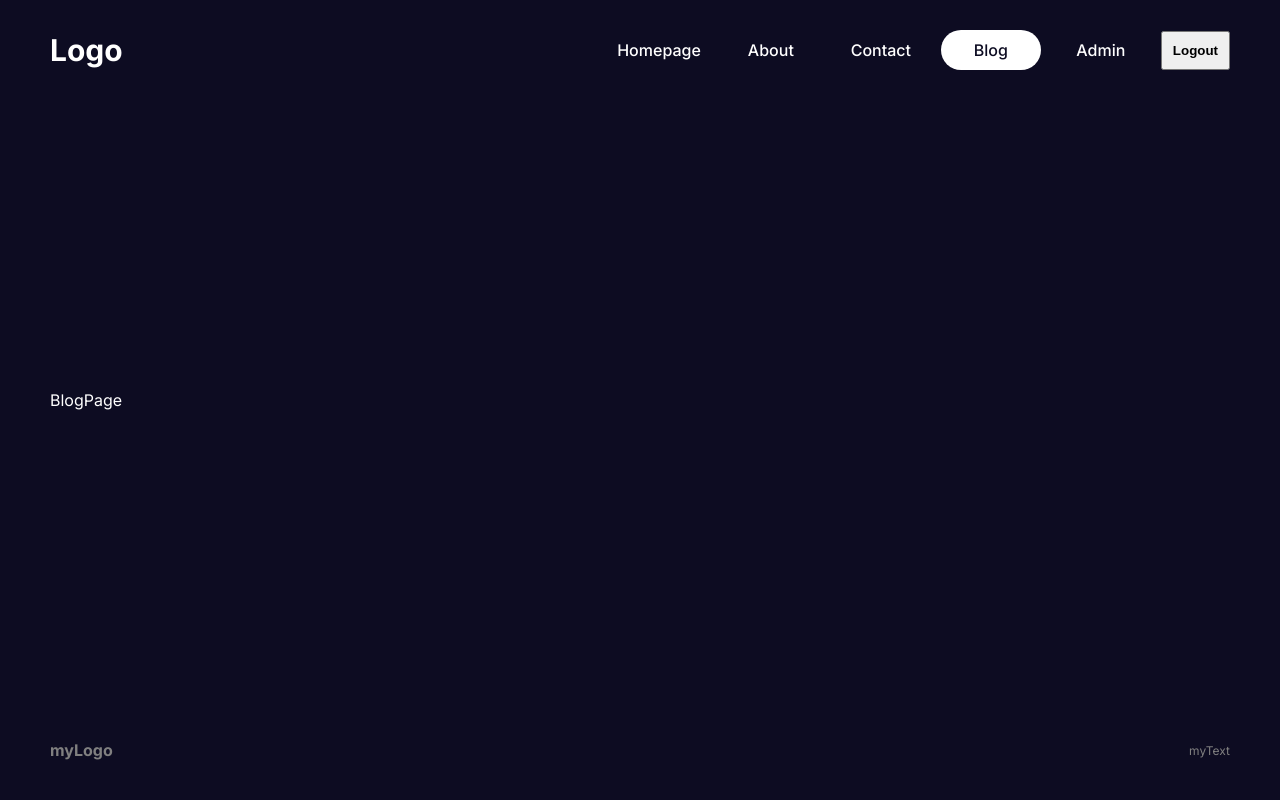
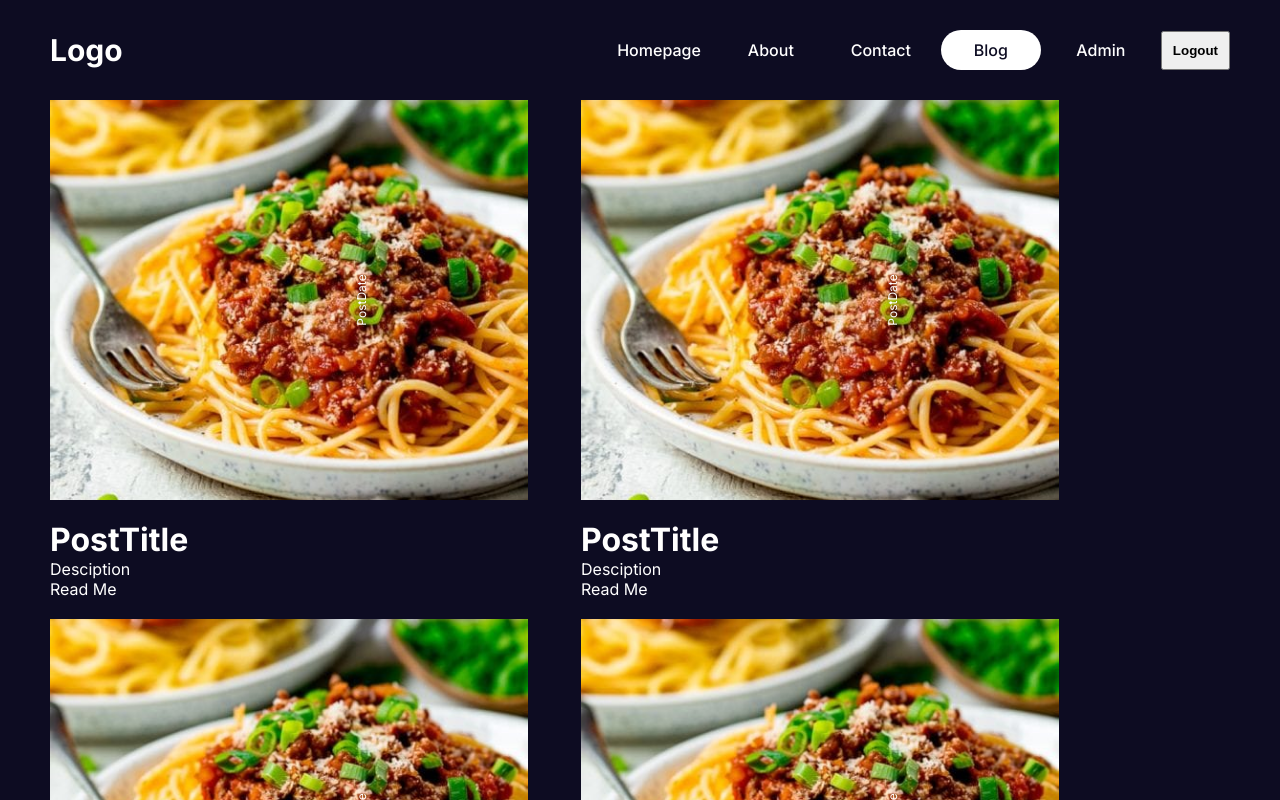
Before and after one commit to Ethan721au/nextjs-lama-dev-tutorial, a Next.js app: page /blog in a window 1280 px wide. Shown: the top 800 px of the page. Built offline with nearby package versions, Linux system fonts and the light colour scheme.

Commit message:
More changes

```diff
--- /dev/null
+++ b/src/app/blog/blogPage.module.css
@@ -0,0 +1,20 @@
+.container {
+  display: flex;
+  flex-wrap: wrap;
+}
+
+.post {
+  width: 30%;
+}
+
+@media screen and (max-width: 1280px) {
+  .post {
+    width: 45%;
+  }
+}
+
+@media screen and (max-width: 760px) {
+  .post {
+    width: 100%;
+  }
+}
--- a/src/app/blog/page.js
+++ b/src/app/blog/page.js
@@ -1,5 +1,22 @@
+import PostCard from "@/components/PostCard/PostCard";
+import styles from "./blogPage.module.css";
 const BlogPage = () => {
-  return <div>BlogPage</div>;
+  return (
+    <div className={styles.container}>
+      <div className={styles.post}>
+        <PostCard />
+      </div>
+      <div className={styles.post}>
+        <PostCard />
+      </div>
+      <div className={styles.post}>
+        <PostCard />
+      </div>
+      <div className={styles.post}>
+        <PostCard />
+      </div>
+    </div>
+  );
 };
 
 export default BlogPage;
--- a/src/app/contact/page.js
+++ b/src/app/contact/page.js
@@ -9,7 +9,7 @@ const ContactPage = () => {
       </div>
       <div className={styles.formContainer}>
         <form action="" className={styles.form}>
-          <Input type="text" label="Name and Surname" />
+          <input type="text" placeholder="Name and Surname" />
           <input type="text" placeholder="Email address" />
           <input type="text" placeholder="Phone number (Optional)" />
           <textarea
--- a/src/components/Input/Input.js
+++ b/src/components/Input/Input.js
@@ -18,7 +18,6 @@ export default function Input(
         onChange={onChange}
         onBlur={onBlur}
       />
-      <div>error</div>
     </InputContainer>
   );
 }
--- /dev/null
+++ b/src/components/PostCard/PostCard.js
@@ -0,0 +1,22 @@
+import Image from "next/image";
+import styles from "./postCard.module.css";
+import Link from "next/link";
+const PostCard = () => {
+  return (
+    <div className={styles.container}>
+      <div className={styles.top}>
+        <div className={styles.imgContainer}>
+          <Image src="/Spag.jpg" alt="" fill className={styles.img} />
+        </div>
+        <div className={styles.date}>PostDate</div>
+      </div>
+      <div className={styles.bottom}>
+        <h1 className={styles.title}>PostTitle</h1>
+        <p className={styles.description}>Desciption</p>
+        <Link href="/">Read Me</Link>
+      </div>
+    </div>
+  );
+};
+
+export default PostCard;
--- /dev/null
+++ b/src/components/PostCard/postCard.module.css
@@ -0,0 +1,26 @@
+.container {
+  display: flex;
+  flex-direction: column;
+  gap: 20px;
+  margin-bottom: 20px;
+}
+
+.top {
+  display: flex;
+  flex-direction: row;
+}
+
+.imgContainer {
+  position: relative;
+  width: 90%;
+  height: 400px;
+}
+
+.imgContainer > img {
+  object-fit: cover;
+}
+
+.date {
+  font-size: 12px;
+  transform: rotate(270deg);
+}
```
Also changed, not shown: src/app/contact/contactPage.module.css (+7 -1 lines), public/Spag.jpg (added).
